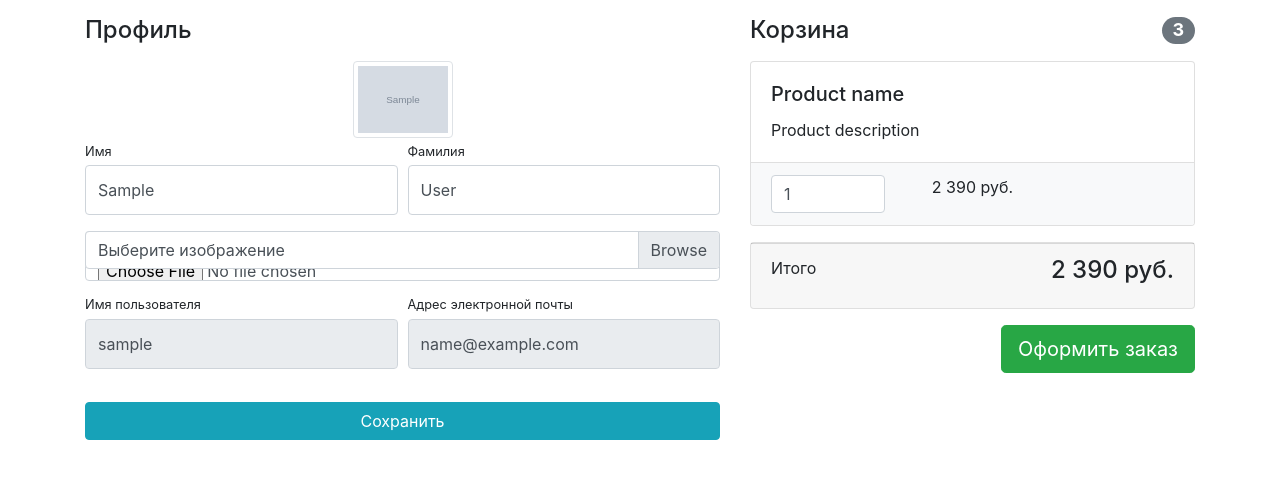
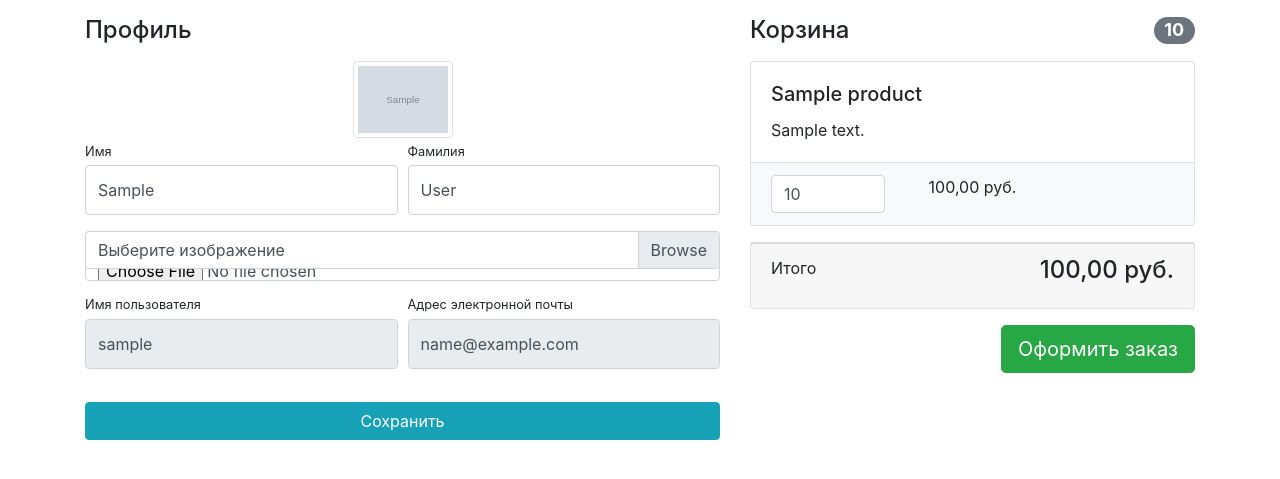
Before and after one commit to 1pestilent/webstudy, a Django app: page /users/profile/ in a window 1280 px wide. Shown: the part 56-535 px from the top of the page. Run offline with Django 4.2, Linux system fonts and the light colour scheme; a user stored in the database is signed in; tables that the repository leaves empty hold one stand-in row (values such as "Sample post"); grey boxes marked "Sample" are stand-in pictures; some libraries are stand-ins or nearby versions.

Commit message:
Добавлена корзина

```diff
--- a/clothesshop/products/models.py
+++ b/clothesshop/products/models.py
@@ -1,4 +1,6 @@
 from django.db import models
+
+from users.models import User
 
 class ProductCategory(models.Model):
     name = models.CharField(max_length=128, unique=True)
@@ -17,3 +19,25 @@ class Product(models.Model):
 
     def __str__(self):
         return f'Продукт: {self.name} | Категория: {self.category.name}'
+
+class BasketQuerySet(models.QuerySet):
+    def total_sum(self):
+        return sum(basket.sum() for basket in self)
+
+    def total_quantity(self):
+        return sum(basket.quantity for basket in self)
+
+
+class Basket(models.Model):
+    user = models.ForeignKey(to=User, on_delete=models.CASCADE)
+    product = models.ForeignKey(to=Product, on_delete=models.CASCADE)
+    quantity = models.PositiveSmallIntegerField(default=0)
+    created_timestamp = models.DateTimeField(auto_now_add=True)
+
+    objects = BasketQuerySet.as_manager()
+
+    def __str__(self):
+        return f'Корзина для {self.user.email} | Продукт: {self.product.name}'
+
+    def sum(self):
+        return self.product.price * self.quantity
--- /dev/null
+++ b/clothesshop/products/templates/products/baskets.html
@@ -0,0 +1,43 @@
+{% if baskets %}
+<h4 class="mt-3 mb-3 d-flex justify-content-between align-items-center mb-3">
+    Корзина <span class="badge badge-secondary badge-pill">{{ baskets.total_quantity }}</span>
+</h4>
+{% for basket in baskets %}
+<div class="card mb-3">
+    <div class="card-body">
+        <h5 class="card-title">{{ basket.product.name }}</h5>
+        <p class="card-text">{{ basket.product.description }}</p>
+    </div>
+    <ul class="list-group list-group-flush">
+        <li class="list-group-item bg-light">
+            <div class="row text-center">
+                <div class="col-lg-4">
+                    <input name="basketID" type="number" class="form-control"
+                           value="{{ basket.quantity }}" min="0">
+                </div>
+                <div class="col-lg-4">{{ basket.sum }} руб.</div>
+                <div class="col-lg-4">
+                    <a href="{% url 'products:basket_remove' basket.id %}">
+                        <i class="fas fa-trash"></i>
+                    </a>
+                </div>
+            </div>
+        </li>
+    </ul>
+</div>
+{% endfor %}
+<div class="card mb-3">
+    <div class="card-footer">
+        <p class="float-left">Итого</p>
+        <h4 class="float-right">{{ baskets.total_sum }} руб.</h4>
+    </div>
+</div>
+<a class="btn btn-success btn-lg float-right" href="../orders/order-create.html">
+    Оформить заказ
+</a>
+</div>
+{% else %}
+    <h4 class="mt-3 mb-3 text-center">
+        Корзина пуста
+    </h4>
+{% endif %}
--- a/clothesshop/products/templates/products/products.html
+++ b/clothesshop/products/templates/products/products.html
@@ -71,7 +71,7 @@
                                 <p class="card-text">{{product.description}}</p>
                             </div>
                             <div class="card-footer text-center">
-                                <button type="button" class="btn btn-outline-success">Отправить в корзину</button>
+                                <a class='btn btn-outline-success' href='{% url 'products:basket_add' product.id %}'>Отправить в корзину</a>
                             </div>
                         </div>
                     </div>
--- a/clothesshop/products/urls.py
+++ b/clothesshop/products/urls.py
@@ -1,9 +1,11 @@
 from django.urls import path
 
-from products.views import products
+from products.views import products, basket_add, basket_remove
 
 app_name = 'products'
 
 urlpatterns = [
     path('',products,name='index'),
+    path('baskets/add/<int:product_id>/',basket_add,name='basket_add'),
+    path('baskets/remove/<int:basket_id>/',basket_remove, name='basket_remove'),
 ]
--- a/clothesshop/users/templates/users/profile.html
+++ b/clothesshop/users/templates/users/profile.html
@@ -60,40 +60,7 @@
             </form>
         </div>
         <div class="col-lg-5">
-            <h4 class="mt-3 mb-3 d-flex justify-content-between align-items-center mb-3">
-                Корзина <span class="badge badge-secondary badge-pill">3</span>
-            </h4>
-            <div class="card mb-3">
-                <div class="card-body">
-                    <h5 class="card-title">Product name</h5>
-                    <p class="card-text">Product description</p>
-                </div>
-                <ul class="list-group list-group-flush">
-                    <li class="list-group-item bg-light">
-                        <div class="row text-center">
-                            <div class="col-lg-4">
-                                <input name="basketID" type="number" class="form-control"
-                                       value="1" min="0">
-                            </div>
-                            <div class="col-lg-4">2 390 руб.</div>
-                            <div class="col-lg-4">
-                                <a href="#">
-                                    <i class="fas fa-trash"></i>
-                                </a>
-                            </div>
-                        </div>
-                    </li>
-                </ul>
-            </div>
-            <div class="card mb-3">
-                <div class="card-footer">
-                    <p class="float-left">Итого</p>
-                    <h4 class="float-right">2 390 руб.</h4>
-                </div>
-            </div>
-            <a class="btn btn-success btn-lg float-right" href="../orders/order-create.html">
-                Оформить заказ
-            </a>
+            {% include "products/baskets.html" %}
         </div>
     </div>
 </div>
--- a/clothesshop/users/views.py
+++ b/clothesshop/users/views.py
@@ -2,6 +2,7 @@ from django.shortcuts import render, HttpResponseRedirect
 from django.contrib import auth, messages
 from django.urls import reverse
 
+from products.models import Basket
 from users.forms import UserLoginForm, UserRegistrationForm, UserProfileForm
 
 # Create your views here.
@@ -40,7 +41,12 @@ def profile(request):
             return HttpResponseRedirect(reverse('users:profile'))
     else:
         form = UserProfileForm(instance=request.user)
-    context = {'form': form}
+
+    baskets = Basket.objects.filter(user=request.user)
+    context = {'title': 'Store - профиль',
+                'form': form,
+                'baskets': Basket.objects.filter(user=request.user),
+            }
     return render(request, 'users/profile.html', context)
 
 def logout(request):
```
Also changed, not shown: clothesshop/products/views.py (+21 -2 lines), clothesshop/products/migrations/0004_basket.py (added).
